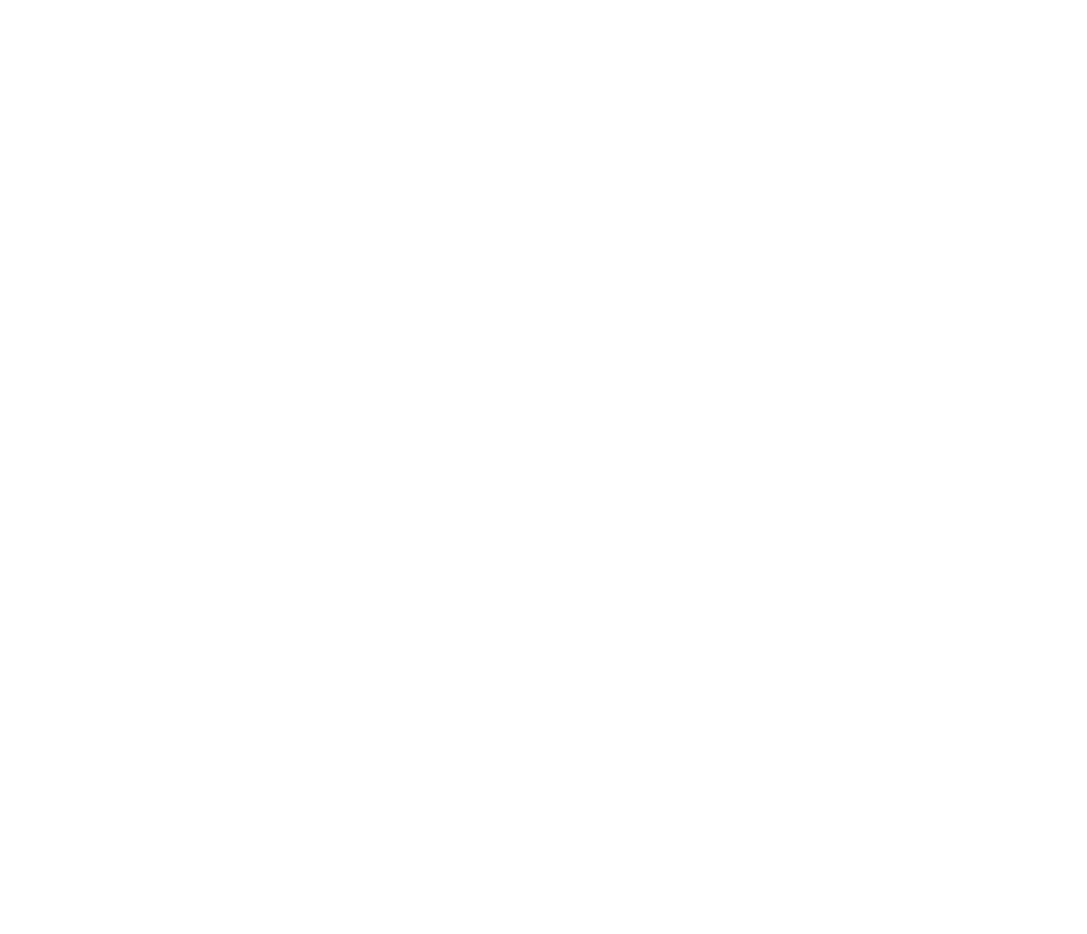
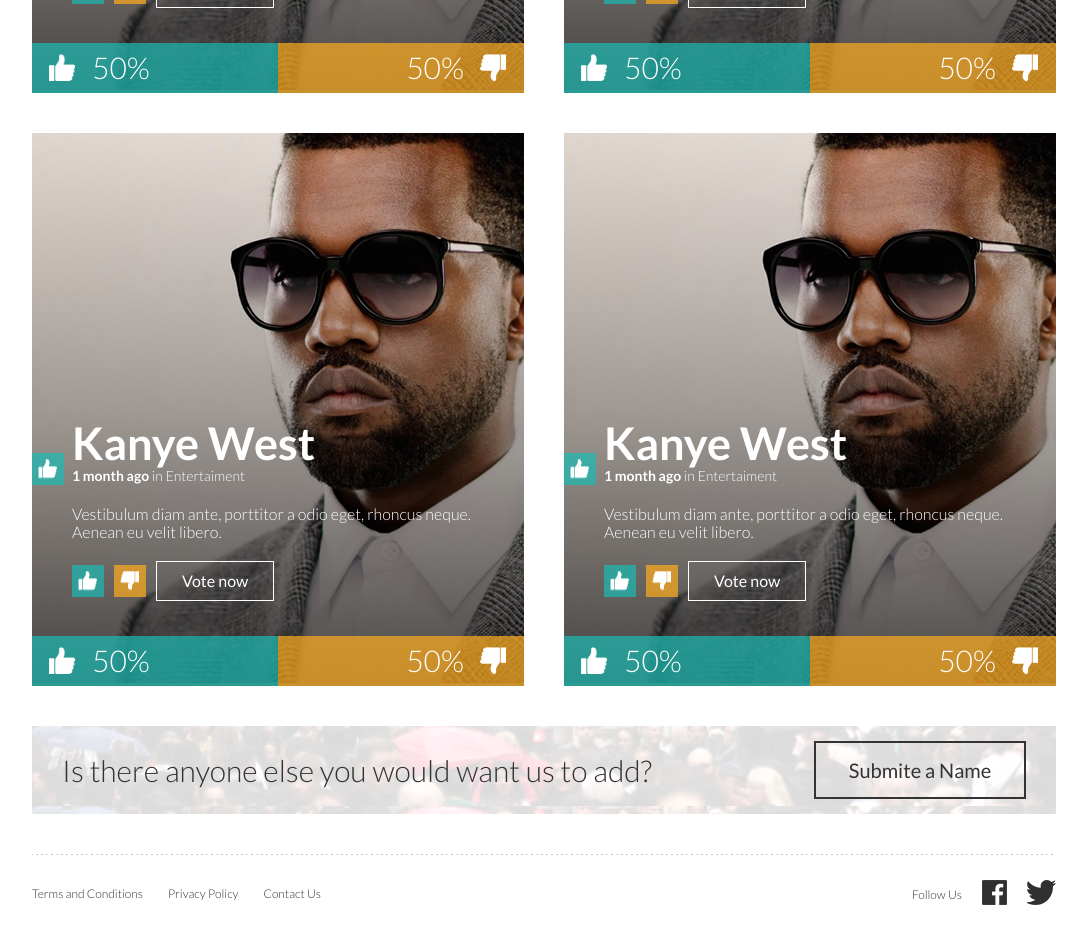
Before and after one commit to Grafijoss/zemoga-test, a React (Create React App) app: page / in a window 1280 px wide. Shown: the part 1540-2474 px from the top of the page, without its empty margins (96-1183 px from the left). Before the commit the page ends 991 px from the top, so only its background shows below. Built offline with nearby package versions, Linux system fonts and the light colour scheme.

Commit message:
styles desktop done

```diff
--- a/src/App.scss
+++ b/src/App.scss
@@ -56,3 +56,10 @@
 		height: 40px;
 	}
 }
+
+.bg-like{
+	background: rgba(28, 187, 180, 0.7);
+}
+.bg-nolike{
+	background: rgba(255, 173, 29, 0.7);
+}
--- /dev/null
+++ b/src/components/Box/index.js
@@ -0,0 +1,94 @@
+import React, { Component } from "react";
+import "./index.scss";
+
+const LIKE = `${process.env.PUBLIC_URL}/images/icons/thumb.png`;
+const NO_LIKE = `${process.env.PUBLIC_URL}/images/icons/thumb_down.png`;
+
+class BoxComponent extends Component {
+	constructor(props) {
+		super(props);
+		this.state = {
+		};
+	}
+
+	componentDidMount() {
+	}
+
+	render() {
+		return (
+			<div className="wrrp-box">
+				<img
+					alt="test"
+					className="char"
+					src={`${process.env.PUBLIC_URL}/images/profiles/char_1.png`}
+				></img>
+				<div className="wrrp-box_content">
+
+					<div className="wrrp-box_titles">
+						<div className="button-vote bg-like">
+							<img
+								alt="test"
+								src={LIKE}
+							></img>
+						</div>
+						<div className="titles-group">
+							<p class="name">
+								Kanye West
+							</p>
+							<p className="desc">
+								<strong>1 month ago</strong> in Entertaiment
+							</p>
+						</div>
+					</div>
+
+					<div className="wrrp-box_description">
+						<p>
+							Vestibulum diam ante, porttitor a odio eget, rhoncus neque. Aenean eu velit libero.
+						</p>
+					</div>
+
+					<div className="wrrp-box_buttons">
+						<button className="button-vote bg-like">
+							<img
+								alt="test"
+								src={LIKE}
+							></img>
+						</button>
+						<button className="button-vote bg-nolike">
+							<img
+								alt="test"
+								src={NO_LIKE}
+							></img>
+						</button>
+						<button className="button-border">
+							Vote now
+						</button>
+					</div>
+
+					<div className="wrrp-box_votes">
+						<div className="percentage bg-like">
+							<img
+								alt="test"
+								src={LIKE}
+							></img>
+							<p>50</p>
+						</div>
+						<div className="percentage bg-nolike">
+							<img
+								alt="test"
+								src={NO_LIKE}
+							></img>
+							<p>50</p>
+						</div>
+						<div className="clear"></div>
+					</div>
+
+
+				</div>
+			</div>
+
+		);
+	}
+}
+
+export default BoxComponent;
--- /dev/null
+++ b/src/components/Box/index.scss
@@ -0,0 +1,145 @@
+.wrrp-box {
+	color: white;
+	position: relative;
+	width: 100%;
+	&::before {
+		background: rgb(0,0,0);
+		background: linear-gradient(0deg, rgba(0,0,0,0.7) 0%, rgba(0,0,0,0.3) 50%, rgba(0,0,0,0) 100%);
+		content: "";
+		height: 100%;
+		position: absolute;
+		width: 100%;
+		z-index: 1;
+	}
+	img.char {
+		width: 100%;
+	}
+	&_content {
+		bottom: 0;
+		display: flex;
+		flex-direction: column;
+		justify-content: flex-end;
+		left: 0;
+		position: absolute;
+		right: 0;
+		top: 0;
+		z-index: 2;
+	}
+
+	.button-vote {
+		height: 32px;
+		position: relative;
+		width: 32px;
+		img {
+			left: 50%;
+			position: absolute;
+			top: 50%;
+			transform: translate(-50%, -50%);
+			width: 22px;
+		}
+	}
+
+	&_votes {
+		height: 50px;
+		.percentage {
+			float: left;
+			height: 50px;
+			position: relative;
+			width: 50%;
+			img {
+				height: 30px;
+				position: absolute;
+				top: 50%;
+				transform: translateY(-50%);
+			}
+			p {
+					font-size: 30px;
+					line-height: 48px;
+					&::after {
+						content: "%";
+					}
+				}
+			&.bg-like {
+				padding-left: 60px;
+				position: relative;
+				text-align: left;
+				img {
+					left: 15px;
+				}
+			}
+			&.bg-nolike {
+				padding-right: 60px;
+				position: relative;
+				text-align: right;
+				img {
+					right: 15px;
+				}
+			}
+		}
+	}
+
+	&_buttons {
+		padding-bottom: 35px;
+		padding-left: 40px;
+		button {
+			display: inline-block;
+			vertical-align: middle;
+			& + button {
+				margin-left: 10px;
+			}
+		}
+		.button-vote {
+			height: 32px;
+			position: relative;
+			width: 32px;
+			img {
+				left: 50%;
+				position: absolute;
+				top: 50%;
+				transform: translate(-50%, -50%);
+				width: 22px;
+			}
+		}
+		.button-border {
+			border: solid 1px white;
+			font-size: 16px;
+			font-weight: 400;
+			line-height: 38px;
+			padding: 0 25px;
+		}
+	}
+
+	&_description {
+		height: 56px;
+		padding-left: 40px;
+		p {
+			font-size: 16px;
+			line-height: 18px;
+		}
+	}
+
+	&_titles {
+		padding-bottom: 20px;
+		padding-left: 40px;
+		position: relative;
+		.name {
+			font-size: 45px;
+			font-weight: 600;
+			line-height: 47px;
+		}
+		.desc {
+			font-size: 14px;
+			line-height: 18px;
+			strong {
+				font-weight: 600;
+			}
+		}
+		.button-vote {
+			bottom: 20px;
+			position: absolute;
+			left: 0;
+		}
+	}
+
+
+}
--- a/src/components/Footer/index.js
+++ b/src/components/Footer/index.js
@@ -12,7 +12,45 @@
 	}
 
 	render() {
-		return <h1>Este es el Footer</h1>;
+		return (
+			<React.Fragment>
+				<div className="top_40"></div>
+				<footer className="main-footer">
+					<div className="container">
+						<div className="content">
+							<nav className="main-footer_site-map">
+								<button>
+									Terms and Conditions
+								</button>
+								<button>
+									Privacy Policy
+								</button>
+								<button>
+									Contact Us
+								</button>
+							</nav>
+							<nav className="main-footer_social">
+								<p>
+									Follow Us
+								</p>
+								<button>
+									<img
+										alt="test"
+										src={`${process.env.PUBLIC_URL}/images/icons/social/icon-face.png`}
+									></img>
+								</button>
+								<button>
+									<img
+										alt="test"
+										src={`${process.env.PUBLIC_URL}/images/icons/social/icon-tw.png`}
+									></img>
+								</button>
+							</nav>
+						</div>
+					</div>
+				</footer>
+			</React.Fragment>
+		);
 	}
 }
 
--- a/src/components/Footer/index.scss
+++ b/src/components/Footer/index.scss
@@ -0,0 +1,31 @@
+.main-footer {
+	font-size: 12px;
+	.container {
+		background:  url("/images/footer/dotted.png") repeat-x top;
+	}
+	.content {
+		display: flex;
+		justify-content: space-between;
+	}
+	&_site-map {
+		text-align: left;
+		button {
+			line-height: 80px;
+			& + button {
+				margin-left: 25px;
+			}
+		}
+	}
+	&_social {
+		display: flex;
+		align-items: center;
+		p {
+			padding-right: 20px;
+		}
+		button {
+			& + button {
+				padding-left: 20px;
+			}
+		}
+	}
+}
--- a/src/pages/Home/index.js
+++ b/src/pages/Home/index.js
@@ -1,4 +1,5 @@
 import React, { Component } from "react";
+import BoxComponent from "../../components/Box";
 import "./index.scss";
 
 class HomeComponent extends Component {
@@ -42,13 +43,13 @@
 								</hgroup>
 							</div>
 							<div className="feautered-box_buttons">
-								<button className="like">
+								<button className="bg-like">
 									<img
 										alt="test"
 										src={`${process.env.PUBLIC_URL}/images/icons/thumb.png`}
 									></img>
 								</button>
-								<button className="nolike">
+								<button className="bg-nolike">
 									<img
 										alt="test"
 										src={`${process.env.PUBLIC_URL}/images/icons/thumb_down.png`}
@@ -73,30 +74,68 @@
 				</section>
 				<div className="top_40"></div>
 				<div className="container">
-					<section className="wrrp-instructions">
+					<section className="instructions">
 						<div className="content">
-							<div className="wrrp-instructions_titles">
+							<div className="instructions_titles">
 								<hgroup>
 									<h3>Speak out. Be heard.</h3>
 									<div className="clear"></div>
 									<h2 class="msg-title">Be counted</h2>
 								</hgroup>
 							</div>
-							<div className="wrrp-instructions_description">
+							<div className="instructions_description">
 								<p>
 									Rule of Thumb is a crowd sourced court of public opinion where anyone and everyone can speak out and speak freely. It’s easy: You share your opinion, we analyze and put the data in a public report.
 								</p>
 							</div>
 						</div>
-						<button className="wrrp-instructions_close">
+						<button className="instructions_close">
 							<img
 								alt="test"
 								src={`${process.env.PUBLIC_URL}/images/close.png`}
 							></img>
 						</button>
 					</section>
+					<div className="top_40"></div>
+					<section className="rulings">
+						<hgroup>
+							<h2>
+								Previous Rulings
+							</h2>
+						</hgroup>
+						<div className="top_40"></div>
+						<div className="voting-boxes">
+							<div className="voting-boxes_box">
+								<BoxComponent></BoxComponent>
+							</div>
+							<div className="voting-boxes_box">
+								<BoxComponent></BoxComponent>
+							</div>
+							<div className="voting-boxes_box">
+								<BoxComponent></BoxComponent>
+							</div>
+							<div className="voting-boxes_box">
+								<BoxComponent></BoxComponent>
+							</div>
+							<div className="clear"></div>
+						</div>
+						<div className="clear"></div>
+					</section>
+					<section className="add-anyone">
+						<div className="add-anyone_cols">
+							<div className="add-anyone_title">
+								<p>
+									Is there anyone else you would want us to add?
+								</p>
+							</div>
+							<div className="add-anyone_button">
+								<button>
+									Submite a Name
+								</button>
+							</div>
+						</div>
+					</section>
 				</div>
-
 			</div>
 		);
 	}
--- a/src/pages/Home/index.scss
+++ b/src/pages/Home/index.scss
@@ -50,12 +50,6 @@
 					float: left;
 					height: 80px;
 					width: 50%;
-					&.like{
-						background: rgba(28, 187, 180, 0.7);
-					}
-					&.nolike{
-						background: rgba(255, 173, 29, 0.7);
-					}
 				}
 			}
 		}
@@ -114,7 +108,7 @@
 			}
 		}
 	}
-	.wrrp-instructions {
+	.instructions {
 		background: #ebebeb;
 		padding: 26px;
 		position: relative;
@@ -150,4 +144,44 @@
 			z-index: 1;
 		}
 	}
+	.rulings {
+		h2 {
+			font-size: 40px;
+			font-weight: 300;
+		}
+		.voting-boxes {
+			margin-left: -40px;
+			width: calc(100% + 40px);
+			&_box {
+				float: left;
+				margin-bottom: 40px;
+				margin-left: 40px;
+				width: calc(50% - 40px);
+			}
+		}
+	}
+	.add-anyone {
+		background-image: url("/images/footer/bg-closing.png");
+		padding: 15px 30px;
+		&_cols{
+			align-items: center;;
+			display: flex;
+
+		}
+		&_title {
+			font-size: 30px;
+			line-height: 32px;
+			width: calc(100% - 212px);
+		}
+		&_button {
+			width: 212px;
+			button {
+				border: solid 2px;
+				font-size: 20px;
+				font-weight: 400;
+				padding: 15px 0;
+				width: 100%;
+			}
+		}
+	}
 }
```
Also changed, not shown: public/images/footer/dotted.png (added).
